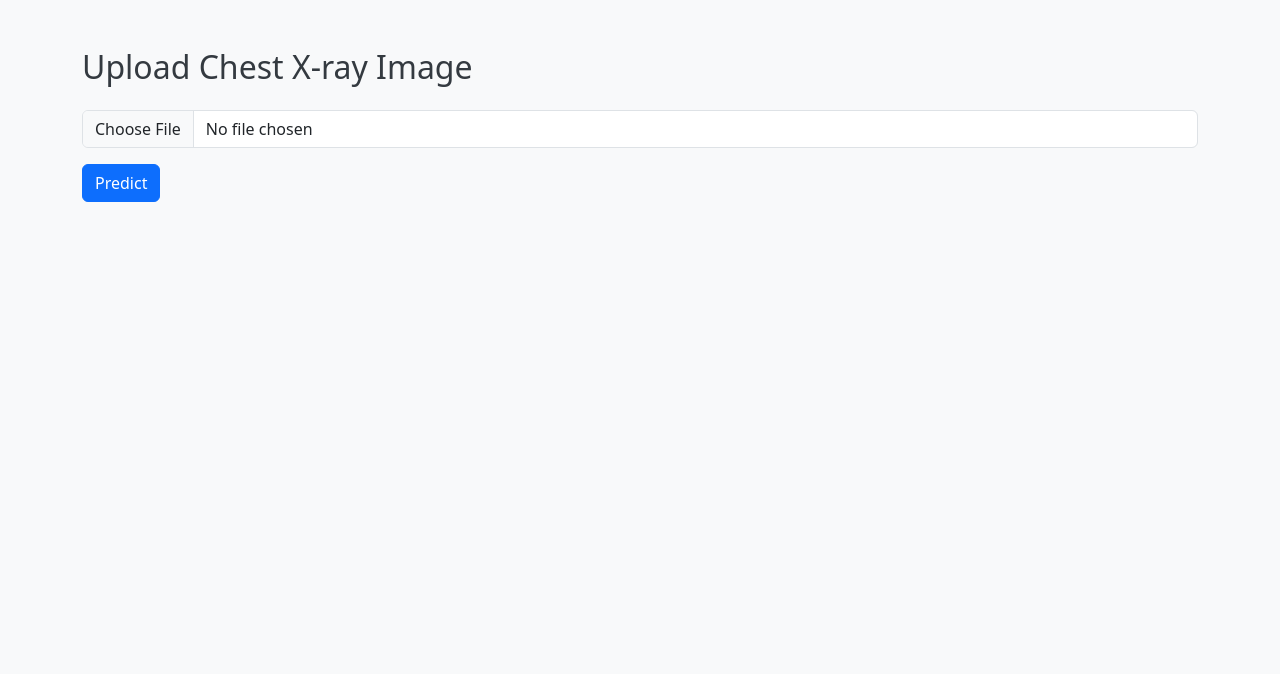
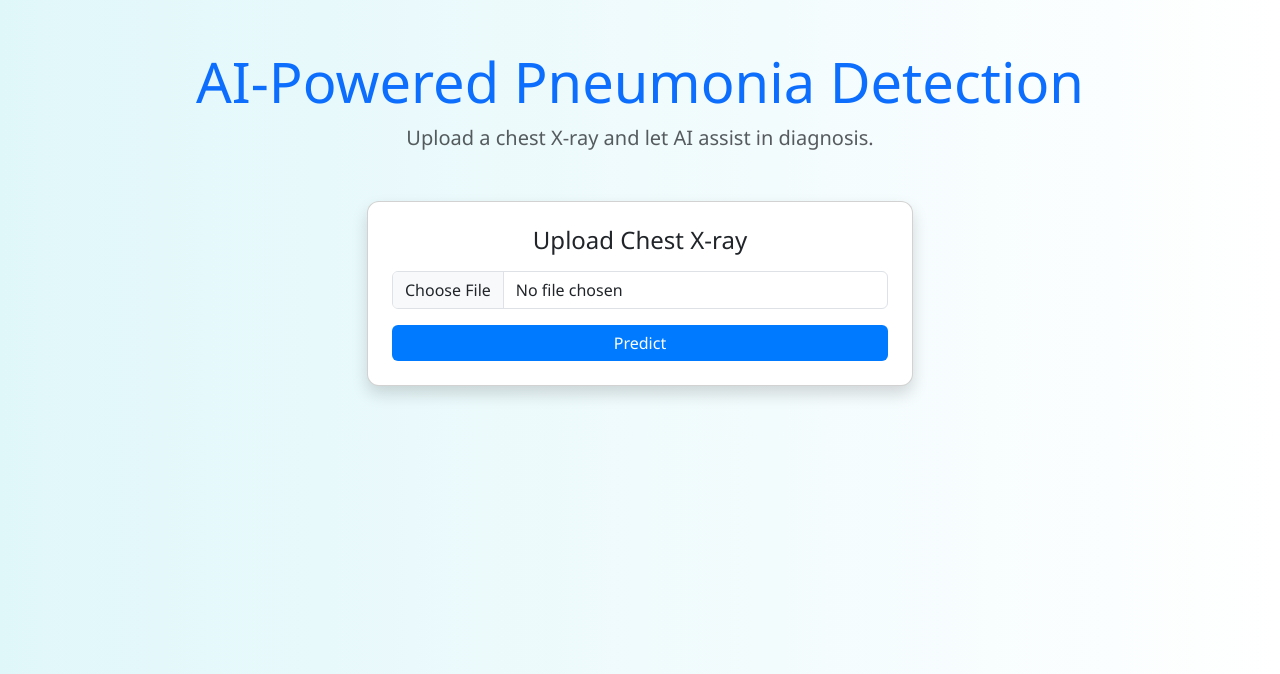
Before and after one commit to Fenet254/ChestXray-Triage, a Flask app: page / in a window 1280 px wide. Shown: the top 674 px of the page. Run offline with Flask 3, Linux system fonts and the light colour scheme.

Commit message:
Enhance UI for pneumonia detection webapp
Updated the CSS to use a modern gradient background, improved card and button styles, and added custom alert styling. Refactored the index.html template for a more visually appealing layout, including a prominent header, improved form presentation, and clearer display of prediction results.

```diff
--- a/pneumonia_webapp/static/css/style.css
+++ b/pneumonia_webapp/static/css/style.css
@@ -1,7 +1,24 @@
 body {
-    background-color: #f8f9fa;
+    background: linear-gradient(to right, #e0f7fa, #ffffff);
+    font-family: 'Segoe UI', Tahoma, Geneva, Verdana, sans-serif;
 }
 
-h2 {
-    color: #343a40;
+h1 {
+    color: #007bff;
 }
+
+.card {
+    border-radius: 12px;
+    background-color: #ffffff;
+}
+
+.btn-primary {
+    background-color: #007bff;
+    border: none;
+}
+
+.alert-success {
+    background-color: #d4edda;
+    border-color: #c3e6cb;
+    color: #155724;
+}
--- a/pneumonia_webapp/templates/index.html
+++ b/pneumonia_webapp/templates/index.html
@@ -2,22 +2,35 @@
 <html lang="en">
 <head>
     <meta charset="UTF-8">
-    <title>Pneumonia Classifier</title>
+    <title>AI-Powered Pneumonia Detection</title>
     <link href="https://cdn.jsdelivr.net/npm/bootstrap@5.3.0/dist/css/bootstrap.min.css" rel="stylesheet">
     <link rel="stylesheet" href="{{ url_for('static', filename='css/style.css') }}">
 </head>
-<body class="container mt-5">
-    <h2 class="mb-4">Upload Chest X-ray Image</h2>
+<body>
+    <div class="container py-5">
+        <div class="text-center mb-5">
+            <h1 class="display-4 text-primary">AI-Powered Pneumonia Detection</h1>
+            <p class="lead text-muted">Upload a chest X-ray and let AI assist in diagnosis.</p>
+        </div>
 
-    <form method="POST" enctype="multipart/form-data">
-        <input type="file" name="xray_image" class="form-control mb-3" required>
-        <button type="submit" class="btn btn-primary">Predict</button>
-    </form>
+        <div class="row justify-content-center">
+            <div class="col-md-6">
+                <div class="card shadow p-4">
+                    <h4 class="mb-3 text-center">Upload Chest X-ray</h4>
+                    <form method="POST" enctype="multipart/form-data">
+                        <input type="file" name="xray_image" class="form-control mb-3" required>
+                        <button type="submit" class="btn btn-primary w-100">Predict</button>
+                    </form>
 
-    {% if prediction %}
-        <div class="alert alert-info mt-4">
-            <strong>Prediction:</strong> {{ prediction }}
+                    {% if prediction %}
+                        <div class="alert alert-success mt-4 text-center">
+                            <h5>🩺 Prediction Result:</h5>
+                            <p class="mb-0"><strong>{{ prediction }}</strong></p>
+                        </div>
+                    {% endif %}
+                </div>
+            </div>
         </div>
-    {% endif %}
+    </div>
 </body>
 </html>
```
